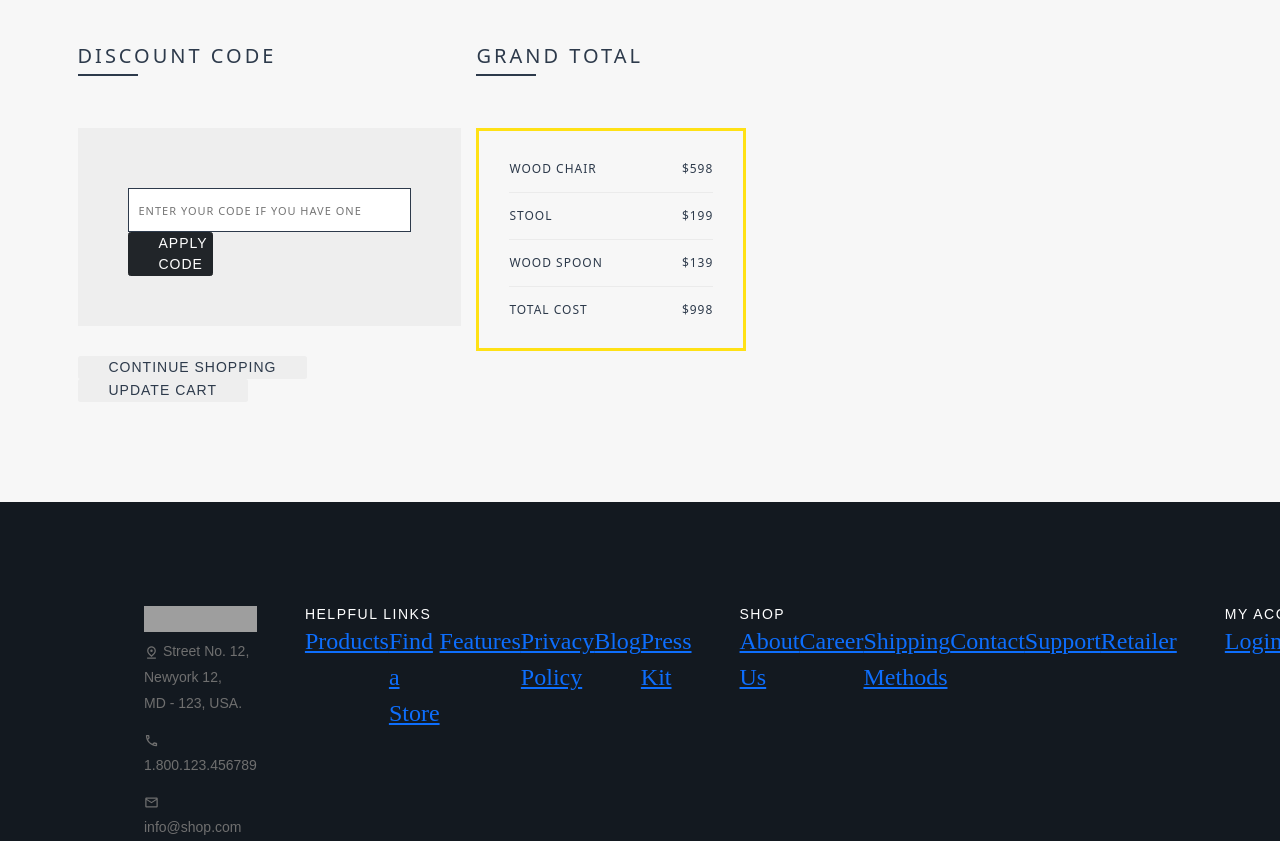
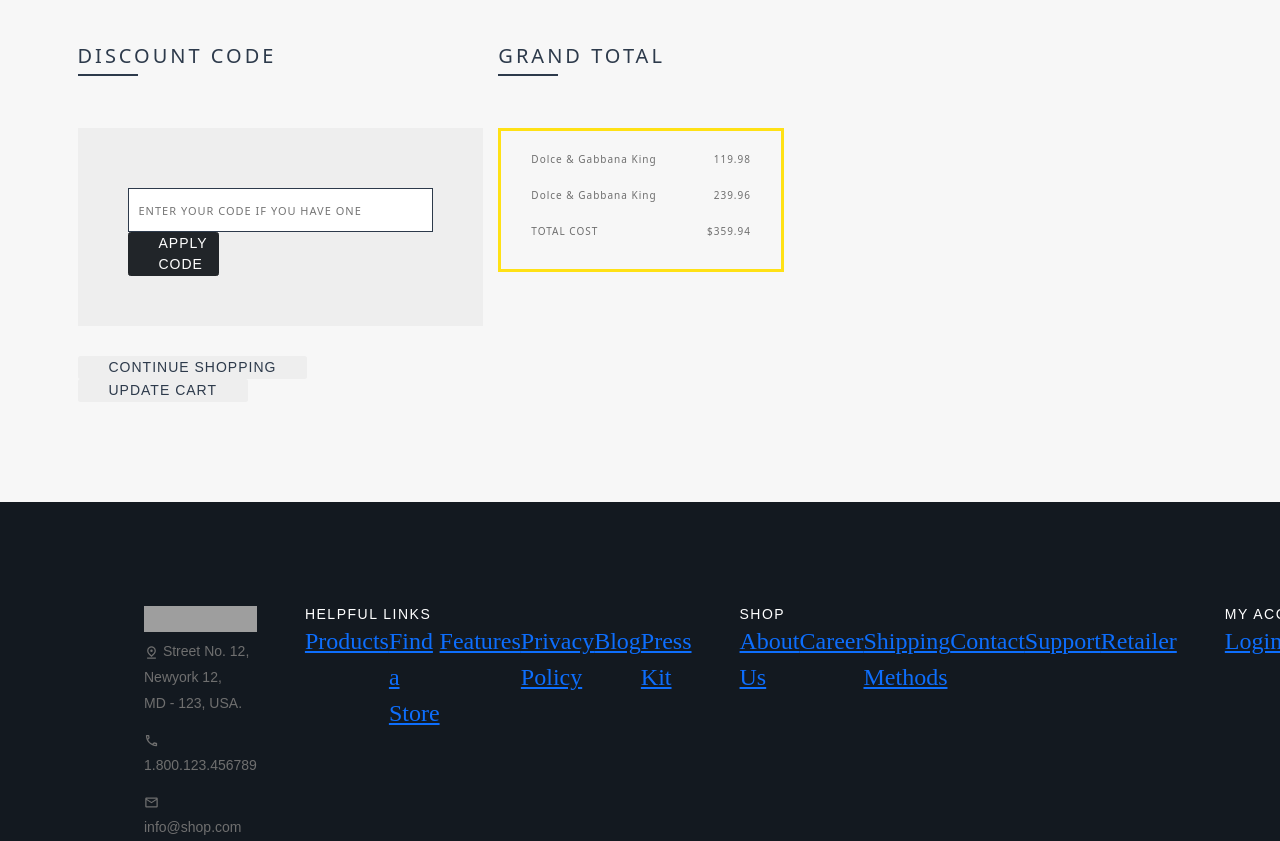
Before and after one commit to YagneshP/riipen_project, a Next.js app: page /cart in a window 1280 px wide. Shown: the part 880-1721 px from the top of the page. Built offline with nearby package versions, Linux system fonts and the light colour scheme; grey boxes are pictures that could not be loaded.

Commit message:
Grand total working

```diff
--- /dev/null
+++ b/pages/cart/GrandTotal.js
@@ -0,0 +1,12 @@
+import CloseIcon from '@mui/icons-material/Close';
+const GrandTotal = ({ id, name, price,quntity}) => {
+return(
+<>
+{/* <!-- SUB TOTAL --> */}
+
+    <p>{name} <span>{price * quntity} </span></p>
+
+
+</>
+)};
+export default GrandTotal
--- a/pages/cart/index.js
+++ b/pages/cart/index.js
@@ -4,6 +4,7 @@ import Image from "next/image";
 import React, { useState, useEffect } from "react";
 import axios from "axios";
 import CartItem from "./CartItem"
+import GrandTotal from "./GrandTotal"
 const Cart = () => {
   console.log("Hello")
   const [items, setItems] = useState([]);
@@ -16,7 +17,12 @@ const Cart = () => {
 
       });
   }, []);
-  console.log("items",items)
+  console.log("items", items)
+  let subTotal = 0;
+ const total = items.map(item => {
+    let Total = item.price * item.quantity
+    subTotal = subTotal + Total;
+  });
   return (
     <div>
       <main>
@@ -78,34 +84,42 @@ const Cart = () => {
                 <div className="col-sm-7">
                   <h6>DISCOUNT CODE</h6>
                   <form>
-                <input type="text"  placeholder="ENTER YOUR CODE IF YOU HAVE ONE"/>
+                    <input type="text" placeholder="ENTER YOUR CODE IF YOU HAVE ONE" />
                     <button type="submit" className="btn btn-small btn-dark">APPLY CODE</button>
                   </form>
                   <div className="coupn-btn"> <a href="#." className="btn">continue shopping</a> <a href="#." className="btn">update cart</a> </div>
                 </div>
-
-            {/* <!-- SUB TOTAL --> */}
                 <div className="col-sm-5">
                   <h6>GRAND TOTAL</h6>
                   <div className="grand-total">
-                <div className="order-detail">
-                  <p>WOOD CHAIR <span>$598 </span></p>
-                  <p>STOOL <span>$199 </span></p>
-                  <p>WOOD SPOON <span> $139</span></p>
+                    <div className="order-detail"></div>
+
+                    {
+                    items.map(item => (
+                      <GrandTotal
+                        key={item.id}
+                        id={item.id}
+                        name={item.name}
+                        price={item.price}
+                        quntity={item.quantity}
+                      />
+
+                    ))}
 
                     {/* <!-- SUB TOTAL --> */}
-                  <p className="all-total">TOTAL COST <span> $998</span></p>
+                    <p className="all-total">TOTAL COST <span> ${subTotal}</span></p>
                   </div>
                 </div>
               </div>
+
             </div>
-        </div>
+
         </div>
       </section>
 
 
     </main>
-    </div>
+    </div >
   )
 }
 export default Cart;
```
Lines whose indentation alone changed are shown as unchanged.
